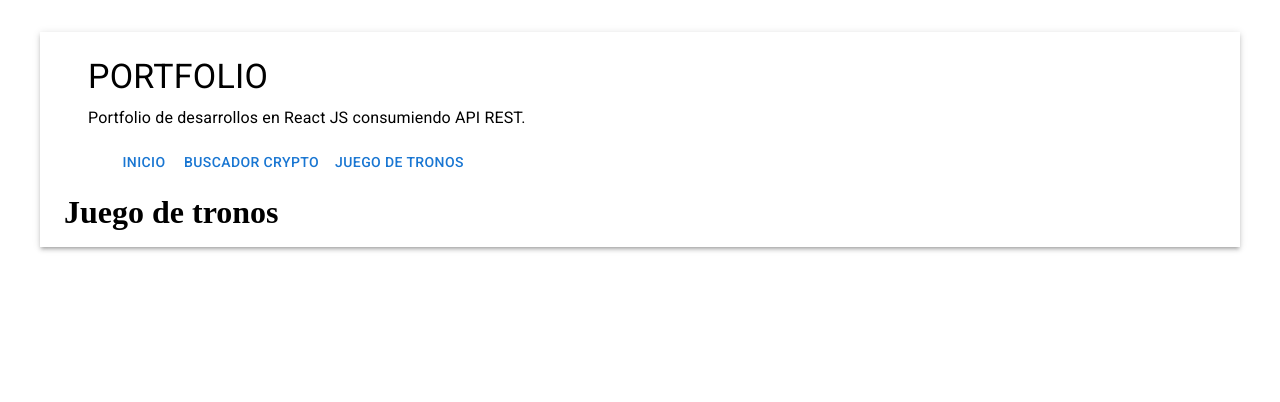
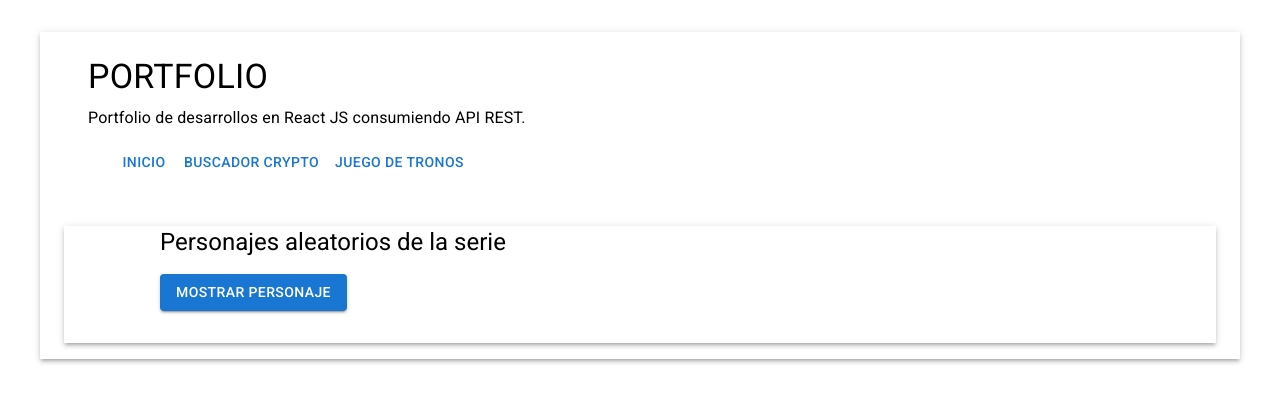
Before and after one commit to smenarguez/produccion_practicas, a React (Vite) app: page /juego-de-tronos in a window 1280 px wide. Shown: the top 402 px of the page. Built offline with nearby package versions, Linux system fonts and the light colour scheme; no server answers.

Commit message:
Componente JuegoDeTronos

```diff
--- a/src/App.jsx
+++ b/src/App.jsx
@@ -13,6 +13,7 @@ function App() {
         <Header />
 
          <Routes>
+            <Route path='/' element={<Inicio />} />
             <Route path='/inicio' element={<Inicio />} />
             <Route path='/buscador-crypto' element={<BuscadorCrypto />} />
             <Route path='/juego-de-tronos' element={<JuegoDeTronos />} />
--- a/src/paginas/JuegoDeTronos.jsx
+++ b/src/paginas/JuegoDeTronos.jsx
@@ -1,8 +1,75 @@
-import React from "react";
+import React, {useState, useEffect}  from "react";
+import {Container, Button, Typography, Box}  from '@mui/material/';
+import axios from "axios";
+
+const baseUrl = 'https://thronesapi.com/api/v2/Characters';
 
 const JuegoDeTronos = () => {
+    // Setear Hooks
+    const  [actores, setActores] = useState([]);
+    const [indice, setIndice] = useState(0);
+
+    // LLamada a la API
+     useEffect(() => {
+        showData();
+    }, []);
+
+    // Función para obtener los datos
+    const showData = async() => {
+        await axios.get(baseUrl).then((response) => {
+            setActores(response.data);
+            setIndice(0);
+        })
+    }
+
+    // Obtener un personaje de forma aleatoria, del array actores
+    const personajeAleatorio = () => {
+        var result = Math.floor((Math.random() * 53));
+
+        setIndice(result);
+    }
+
     return (
-        <h1>Juego de tronos</h1>
+        <>
+        <Container sx={{border: '3', boxShadow: 3, pb: 2, mt: 4}}>
+
+            <Box sx={{ml: 9}}>
+
+                <Typography
+                    variant="h5"
+                    component='h5'
+                    sx={{mb: 2, mt: 3}}
+                >
+                    Personajes aleatorios de la serie
+                </Typography>
+
+                <Button
+                    component='button'
+                    variant="contained"
+                    onClick={() => personajeAleatorio()}
+                    sx={{mb: 2}}
+                >
+                    Mostrar personaje
+                </Button>
+            </Box>
+
+            <Box sx={{ml: 39}}>
+
+                {
+                    (actores[indice])
+
+                ?
+
+                    <img src={actores[indice].imageUrl}  width='250px'/>
+
+                :
+
+                <p></p>
+                }
+
+            </Box>
+       </Container>
+        </>
      );
 }
 
```
